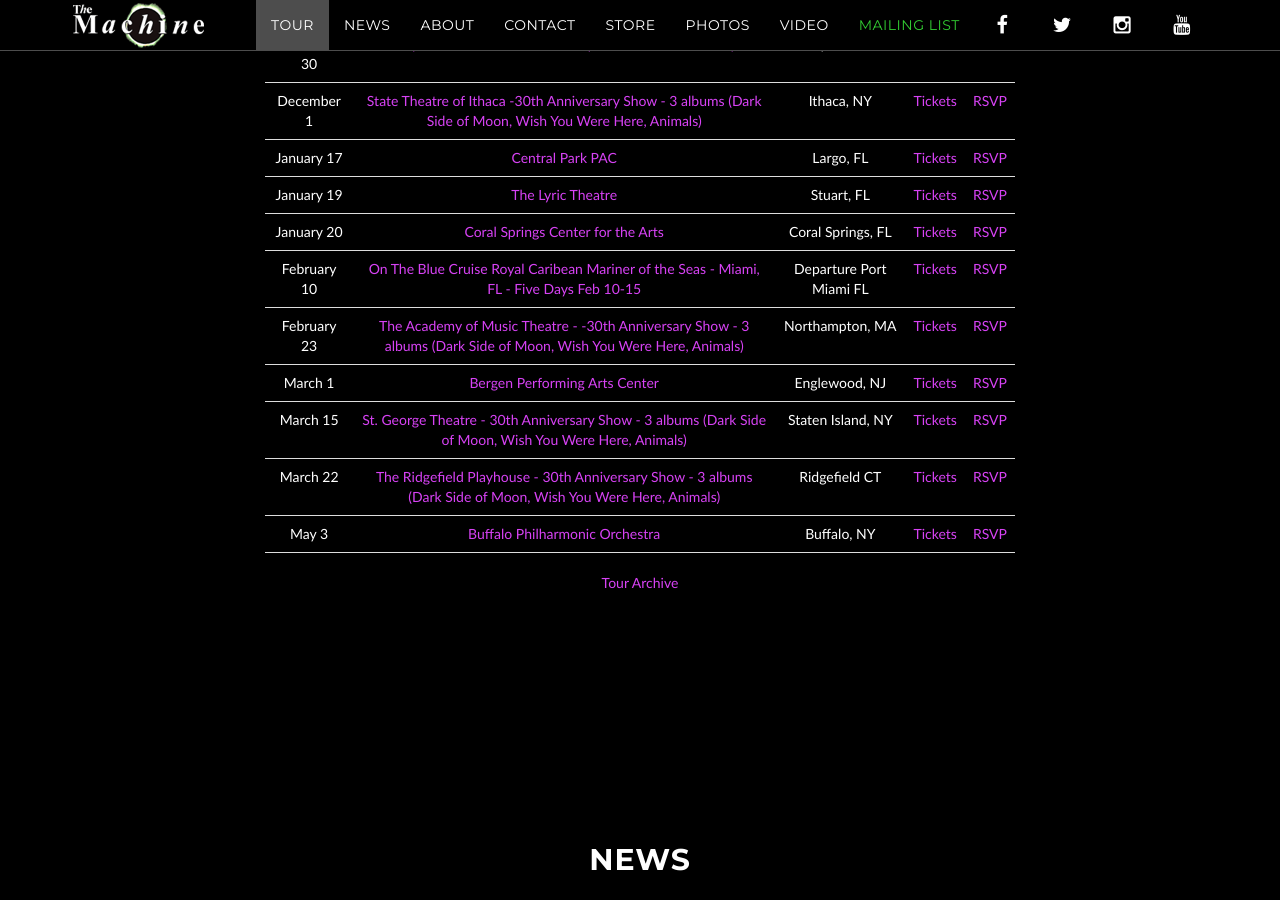
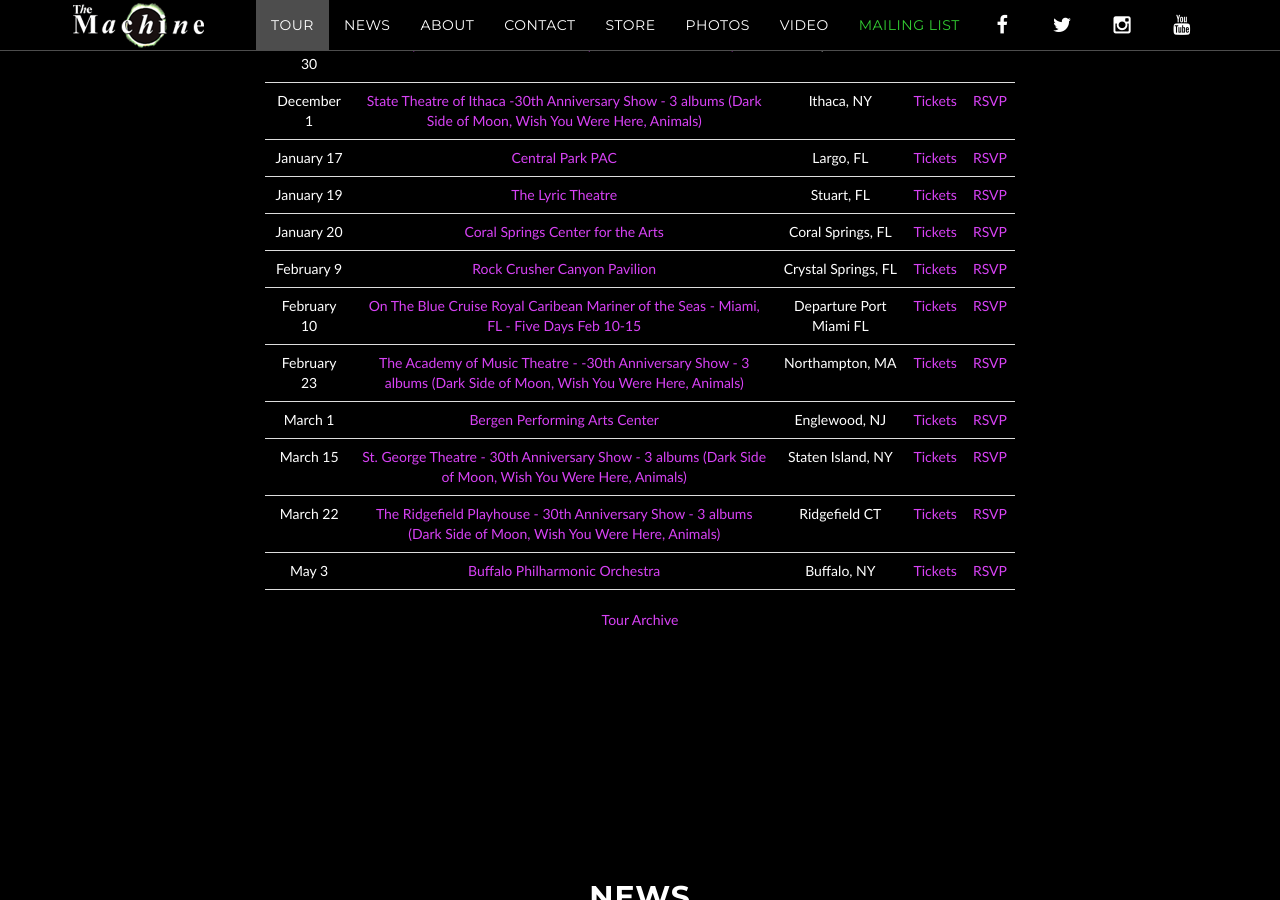
Before and after one commit to machineweb/machineweb.github.io, a Jekyll site: the page built from index.html, in a window 1280 px wide and 900 px high, scrolled down 1412 px. Built offline with Jekyll 4.4.1, drawn with Linux system fonts in a browser that asks for light colours; comment, search, counter and statistics services are not loaded.

Commit message:
New tour item

```diff
--- a/_data/tour.yml
+++ b/_data/tour.yml
@@ -3633,3 +3633,11 @@
     tickets-url: "https://www.ticketfly.com/purchase/event/1766180?utm_medium=ampOfficialEvent&utm_source=fbTfly"
     rsvp-url: "https://www.facebook.com/events/233807680818156/"
     order: "1551410000009"
+
+  - date: "February 9 2019"
+    venue: "Rock Crusher Canyon Pavilion"
+    venue-url: "https://rockcrusherevents.com/"
+    location: "Crystal Springs, FL"
+    tickets-url: ""
+    rsvp-url: ""
+    order: "1549688400000"
```
